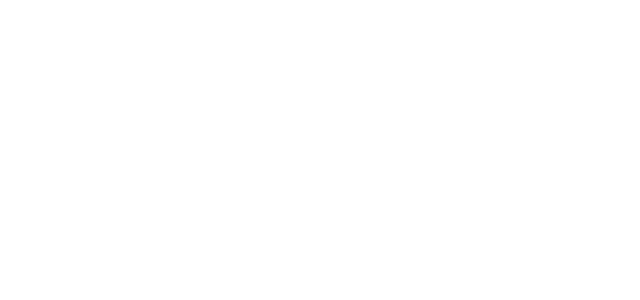
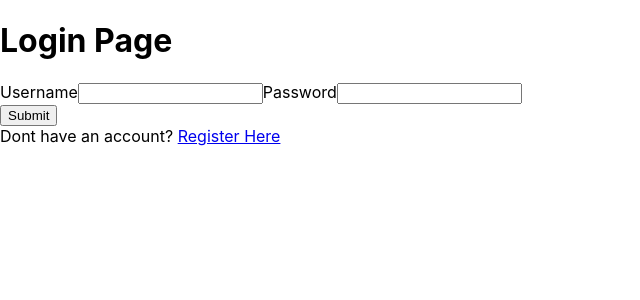
Before and after one commit to TT-webft-40-2021-01/front-end, a React (Create React App) app in the folder usemytechstuffrontend/: page / in a window 1280 px wide. Shown: the top 300 px of the page, without its empty margins (0-640 px from the left). Built offline with nearby package versions, Linux system fonts and the light colour scheme.

Commit message:
Login Page barebones structure

```diff
--- a/usemytechstuffrontend/src/App.js
+++ b/usemytechstuffrontend/src/App.js
@@ -1,7 +1,22 @@
 import "./App.css";
+import Login from './Components/Login'
+
+const change = () => {
+  return null
+}
+
+const submit = () => {
+  return null
+}
 
 function App() {
-  return <div className="App"></div>;
+  return (
+    <>
+  <div className="App"></div>
+  <Login value=" " change={change} submit={submit}/>
+  </>
+
+  );
 }
 
 export default App;
--- a/usemytechstuffrontend/src/Components/Login.js
+++ b/usemytechstuffrontend/src/Components/Login.js
@@ -1,9 +1,42 @@
 import React from 'react';
 
-const Login = () => {
+const Login = (props) => {
+    const {
+        value,
+        submit,
+        change
+    } = props
     return (
-        <div>
-
+        <div className='login-container'>
+            <h1>Login Page</h1>
+                <form className='login-form'>
+                    <label>
+                        Username
+                        <input
+                        value={value}
+                        onChange={change}
+                        name='username'
+                        type='text'
+                        placeholder='username'
+                        />
+                    </label>
+                    <label>
+                        Password
+                        <input
+                        value={value}
+                        onChange={change}
+                        name='password'
+                        type='text'
+                        placeholder='password'
+                        />
+                    </label>
+                    <div className='submit-btn'>
+                        <button>Submit</button>
+                    </div>
+                    <div className='register-text'>
+                        Dont have an account? <a href=" ">Register Here</a>
+                    </div>
+                </form>
         </div>
     )
 }
```
Also changed, not shown: 1 other file (tests, documents, lock files or other folders).
